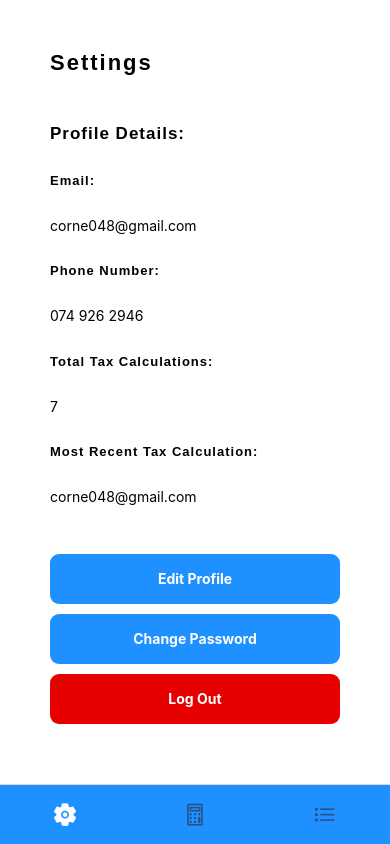
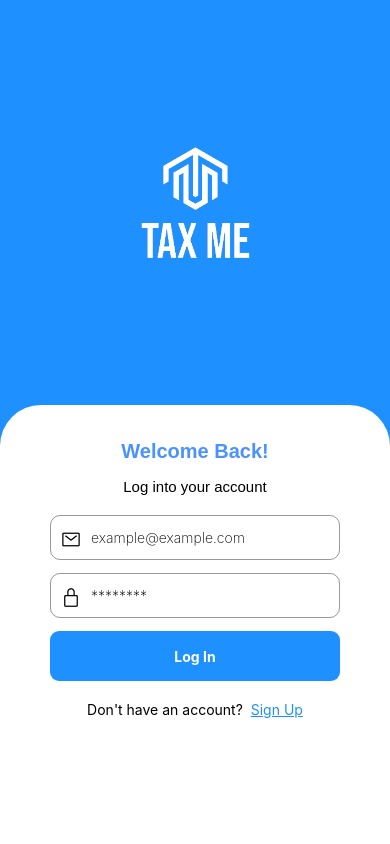
Before and after one commit to corneduring/TaxMe-Front-End, a React Native app: screen /Auth in a window 390 px wide. Built offline with nearby package versions, Linux system fonts and the light colour scheme.

Commit message:
Styling cleanup

```diff
--- a/App.js
+++ b/App.js
@@ -7,7 +7,7 @@ import RootStack from "./src/routes/rootStack";
 function App() {
   return (
     <NavigationContainer>
-      <RootStack userToken="asdf" />
+      <RootStack />
     </NavigationContainer>
   );
 }
--- a/src/routes/homeStack.js
+++ b/src/routes/homeStack.js
@@ -36,11 +36,6 @@ const HomeStack = () => (
     })}
   >
     <Home.Screen
-      name="Settings"
-      component={Settings}
-      options={{ headerShown: false }}
-    />
-    <Home.Screen
       name="Home"
       component={Calculator}
       options={{ headerShown: false }}
@@ -50,6 +45,11 @@ const HomeStack = () => (
       component={History}
       options={{ headerShown: false }}
     />
+    <Home.Screen
+      name="Settings"
+      component={Settings}
+      options={{ headerShown: false }}
+    />
   </Home.Navigator>
 );
 
--- a/src/screens/LoginScreen.js
+++ b/src/screens/LoginScreen.js
@@ -1,5 +1,5 @@
 import React, { useState } from "react";
-import { View, Text, TextInput, TouchableOpacity } from "react-native";
+import { View, Text, TextInput, TouchableOpacity, Image } from "react-native";
 import Ionicons from "react-native-vector-icons/Ionicons";
 import AuthStackStyles from "../styles/AuthStackStyles";
 
@@ -12,7 +12,12 @@ const LoginScreen = ({ navigation }) => {
 
   return (
     <View style={AuthStackStyles.container}>
-      <View style={[AuthStackStyles.logo, { height: "48%" }]}></View>
+      <View style={[AuthStackStyles.logoContainer, { height: "48%" }]}>
+        <Image
+          style={AuthStackStyles.logo}
+          source={require("../../assets/logo.png")}
+        />
+      </View>
       <View style={[AuthStackStyles.modal, { height: "52%" }]}>
         {/* Headings */}
         <Text style={AuthStackStyles.heading}>Welcome Back!</Text>
@@ -58,7 +63,7 @@ const LoginScreen = ({ navigation }) => {
         </View>
         {/* Login Button */}
         <TouchableOpacity style={AuthStackStyles.button}>
-          <Text style={SettingsStyles.buttonText}>Log In</Text>
+          <Text style={AuthStackStyles.buttonText}>Log In</Text>
         </TouchableOpacity>
         <Text>
           Don't have an account?{"  "}
--- a/src/screens/SignupScreen.js
+++ b/src/screens/SignupScreen.js
@@ -1,5 +1,5 @@
 import React, { useState } from "react";
-import { View, Text, TextInput, TouchableOpacity } from "react-native";
+import { View, Text, TextInput, TouchableOpacity, Image } from "react-native";
 import Ionicons from "react-native-vector-icons/Ionicons";
 import AuthStackStyles from "../styles/AuthStackStyles";
 
@@ -14,7 +14,12 @@ const SignUpScreen = ({ navigation }) => {
 
   return (
     <View style={AuthStackStyles.container}>
-      <View style={[AuthStackStyles.logo, { height: "31%" }]}></View>
+      <View style={[AuthStackStyles.logoContainer, { height: "31%" }]}>
+        <Image
+          style={AuthStackStyles.logo}
+          source={require("../../assets/logo.png")}
+        />
+      </View>
       <View style={[AuthStackStyles.modal, { height: "69%" }]}>
         {/* Headings */}
         <Text style={AuthStackStyles.heading}>Welcome to TaxMe!</Text>
@@ -103,7 +108,7 @@ const SignUpScreen = ({ navigation }) => {
         </View>
         {/* Sign Up Button */}
         <TouchableOpacity style={AuthStackStyles.button}>
-          <Text style={SettingsStyles.buttonText}>Sign up</Text>
+          <Text style={AuthStackStyles.buttonText}>Sign up</Text>
         </TouchableOpacity>
         <Text>
           Already have an account?{"  "}
--- a/src/screens/calculatorScreen.js
+++ b/src/screens/calculatorScreen.js
@@ -13,10 +13,10 @@ import axios from "axios";
 import CalculatorStyles from "../styles/CalculatorStyles";
 import AuthStackStyles from "../styles/AuthStackStyles";
 
-const CalculatorScreen = (props) => {
+const CalculatorScreen = () => {
   const [data, setData] = useState({
-    salary: 100000,
-    frequency: "Monthly",
+    salary: 0,
+    frequency: "",
     tax: 0,
     netSalary: 0,
     message: "",
--- a/src/styles/AuthStackStyles.js
+++ b/src/styles/AuthStackStyles.js
@@ -6,8 +6,14 @@ const AuthStackStyles = StyleSheet.create({
     height: "100%",
     backgroundColor: "dodgerblue",
   },
+  logoContainer: {
+    width: "100%",
+    justifyContent: "center",
+    alignItems: "center",
+  },
   logo: {
-    width: "100%",
+    width: 120,
+    height: 120,
   },
   modal: {
     width: "100%",
```
Also changed, not shown: assets/logo.png (added).
